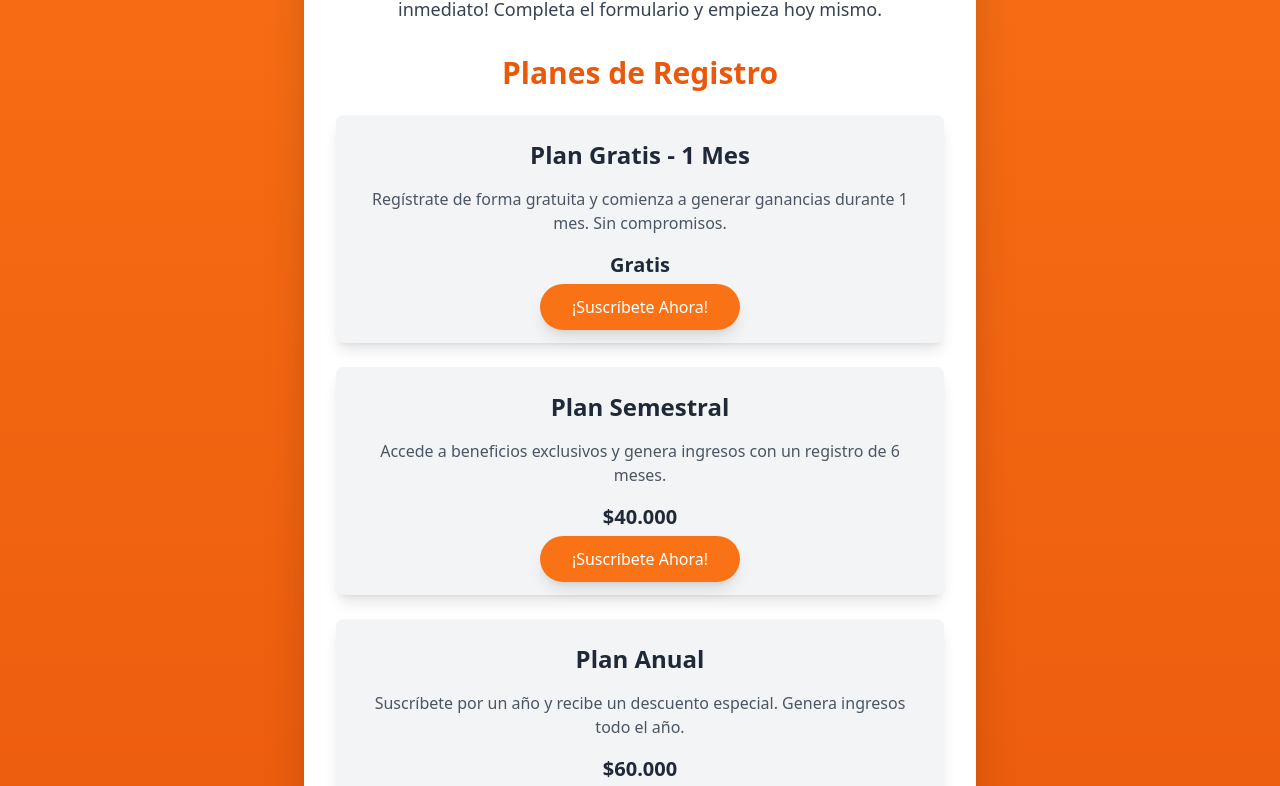
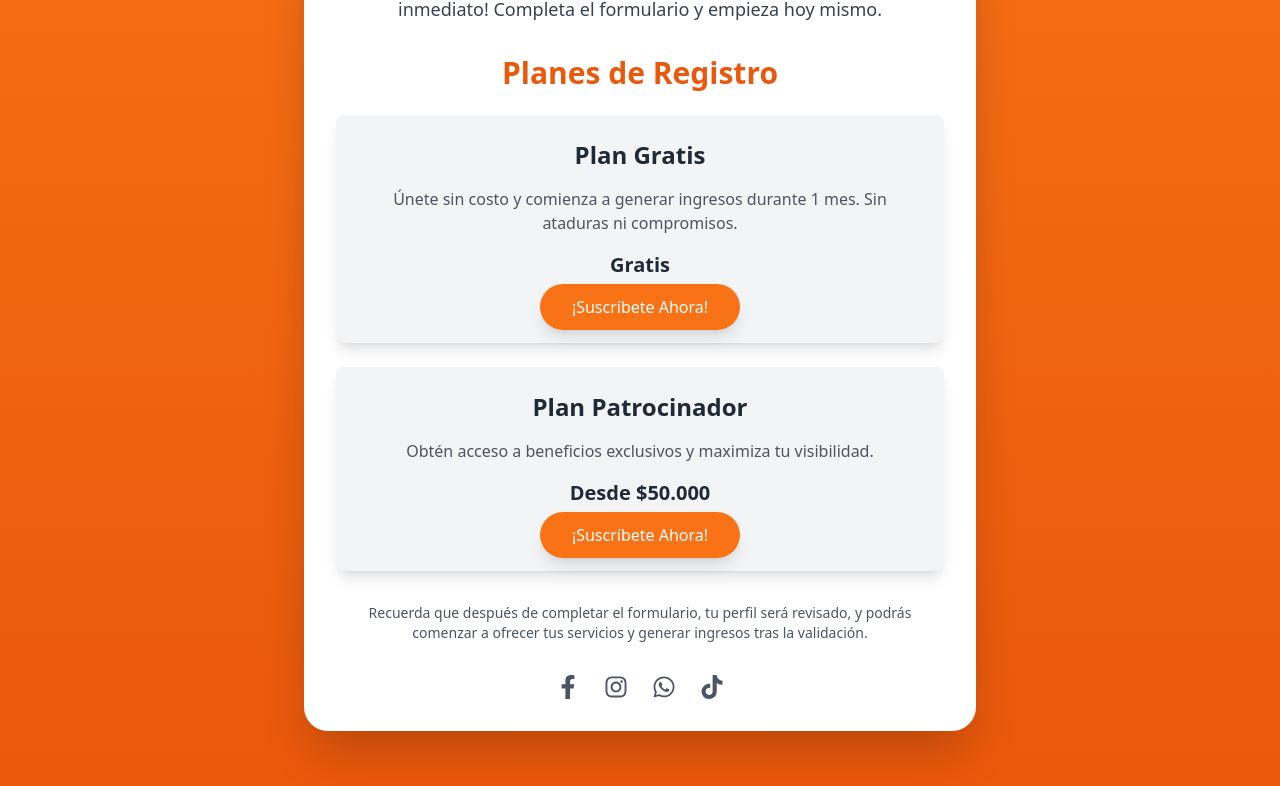
Before and after one commit to LucianoMassa98/DMarket, a React (Vite) app: page / in a window 1280 px wide. Shown: the part 2629-3415 px from the top of the page. Built offline with nearby package versions, Linux system fonts and the light colour scheme.

Commit message:
fix register

```diff
--- a/src/components/Register.jsx
+++ b/src/components/Register.jsx
@@ -6,27 +6,21 @@ const Register = () => {
   // Array de planes
   const plans = [
     {
-      title: "Plan Gratis - 1 Mes",
+      title: "Plan Gratis",
       description:
-        "Regístrate de forma gratuita y comienza a generar ganancias durante 1 mes. Sin compromisos.",
+        "Únete sin costo y comienza a generar ingresos durante 1 mes. Sin ataduras ni compromisos.",
       price: "Gratis",
-      link: "https://forms.gle/r2gMuZmbA2jq4RgA9", // Enlace al formulario de Google o página de suscripción
+      link: "https://forms.gle/r2gMuZmbA2jq4RgA9", // Enlace al formulario de registro
     },
     {
-      title: "Plan Semestral",
+      title: "Plan Patrocinador",
       description:
-        "Accede a beneficios exclusivos y genera ingresos con un registro de 6 meses.",
-      price: "$40.000",
-      link: "/semestre", // Enlace al proceso de suscripción o pago
-    },
-    {
-      title: "Plan Anual",
-      description:
-        "Suscríbete por un año y recibe un descuento especial. Genera ingresos todo el año.",
-      price: "$60.000",
-      link: "/anual", // Enlace al proceso de suscripción o pago
+        "Obtén acceso a beneficios exclusivos y maximiza tu visibilidad.",
+      price: "Desde $50.000",
+      link: "/pre-lanzamiento", // Enlace al proceso de suscripción o pago
     },
   ];
+
 
   return (
     <section
```
